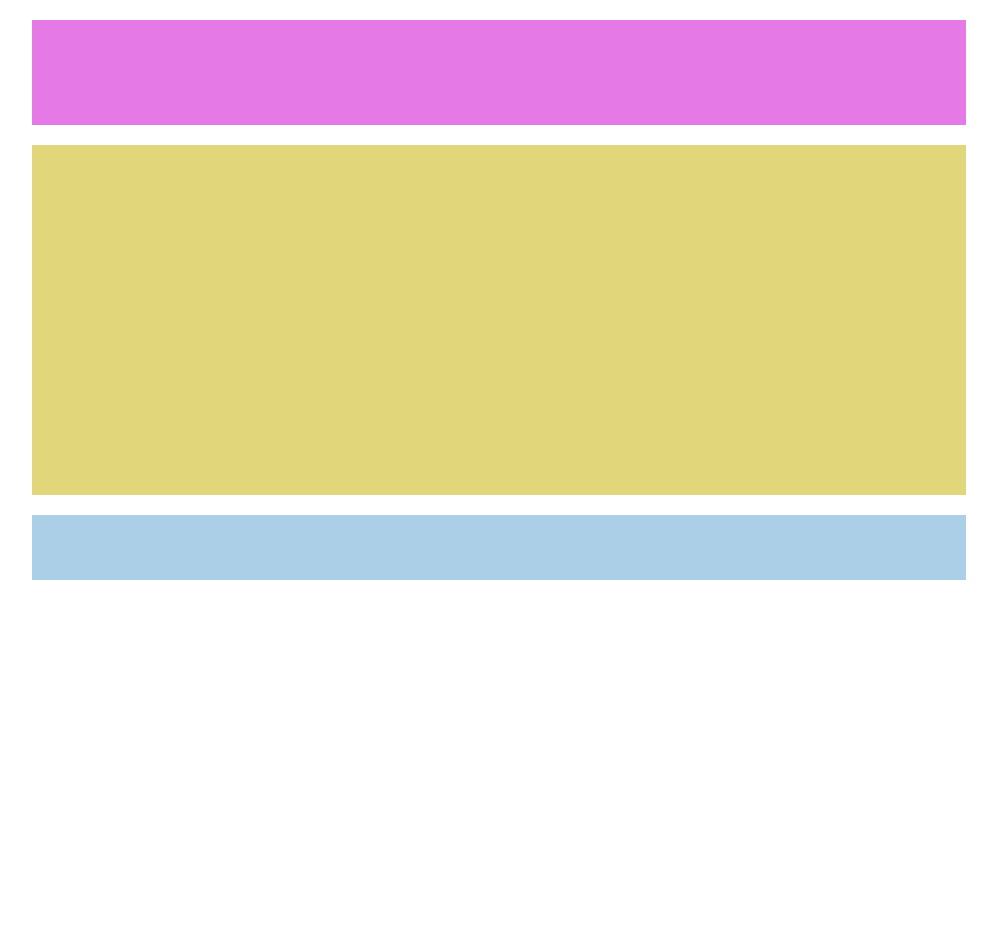
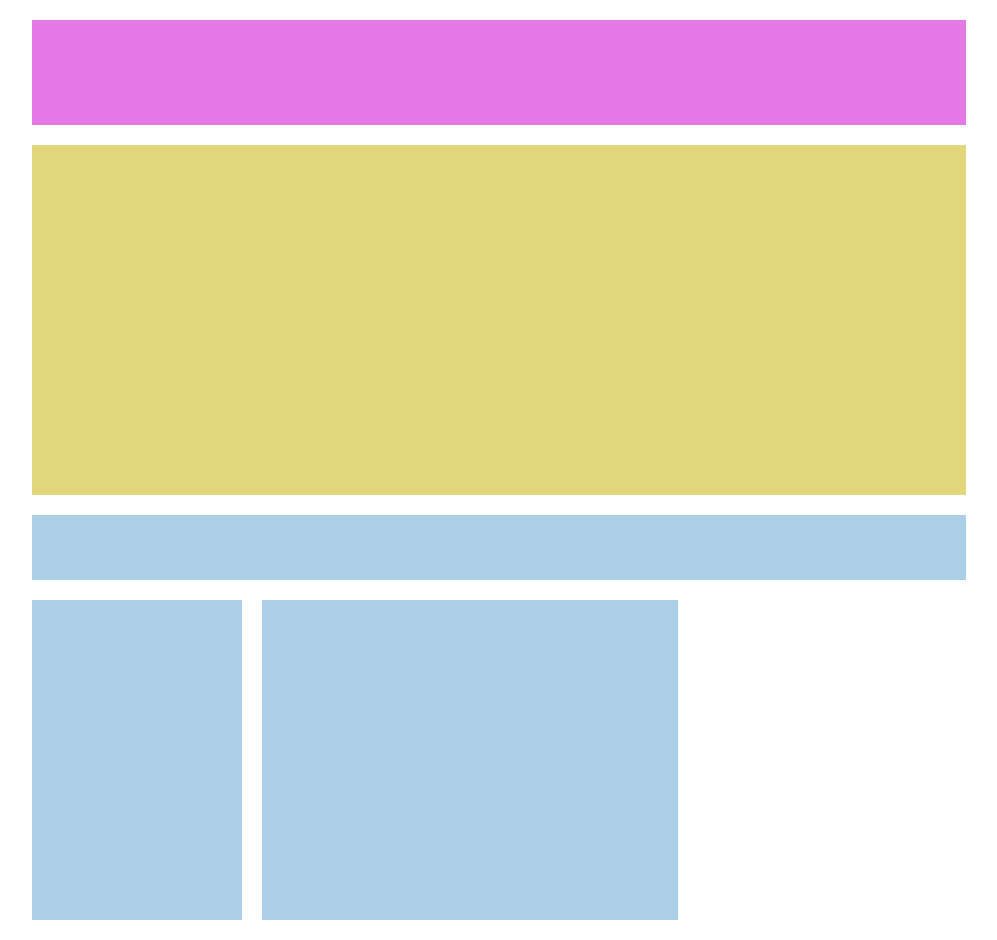
Before and after one commit to alessandro-cappelli/htmlcss-struttura-wp, a plain HTML site: page index.html in a window 1280 px wide. Shown: the whole page, without its empty margins (141-1138 px from the left). Before the commit the page ends 800 px from the top, so only its background shows below. Drawn offline with Linux system fonts and the light colour scheme.

Commit message:
inizio seconda parte

```diff
--- a/index.html
+++ b/index.html
@@ -15,9 +15,9 @@
     <header class="header2"></header>
 
     <div class="container">
-        <div class="menu"></div>
+        <div class="menu1"></div>
         <div class="corpo"></div>
-        <div class="menu"></div>
+        <div class="menu2"></div>
     </div>
 </body>
 </html>
--- a/style.css
+++ b/style.css
@@ -24,8 +24,21 @@ main{
     content: "";
     display: table;
     clear: both;
+    background-color: blue;
 }
 
-.menu{
+.menu1{
+    background-color: #ABCFE7;
+    height: 320px;
+    float: left;
+    margin: 20px 0;
+    width: 210px;
+}
 
+.corpo{
+    background-color: #ABCFE7;
+    height: 320px;
+    width: 416px;
+    float: left;
+    margin: 20px;
 }
```
